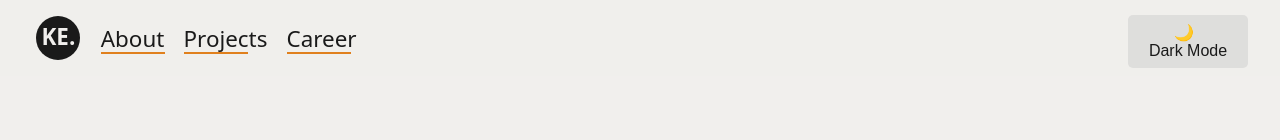
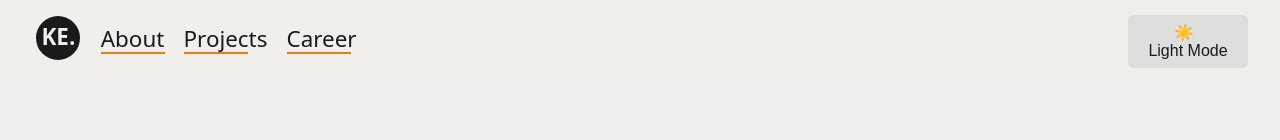
Before and after one commit to Alice11703/A-pf, a React (Create React App) app: page / in a window 1280 px wide. Shown: the top 140 px of the page. Built offline with nearby package versions, Linux system fonts and the light colour scheme.

Commit message:
Update DarkModeToggle.js

```diff
--- a/src/components/DarkModeToggle.js
+++ b/src/components/DarkModeToggle.js
@@ -4,7 +4,7 @@ import "../statics/css/colorTheme.css";
 function DarkModeToggle() {
     const [isDark, setIsDark] = useState(() => {
         const savedTheme = localStorage.getItem("theme");
-        return savedTheme === "dark" || (!savedTheme && window.matchMedia("(prefers-color-scheme: dark)").matches);
+        return savedTheme ? savedTheme === "dark" : true;
     });
 
     useEffect(() => {
```
